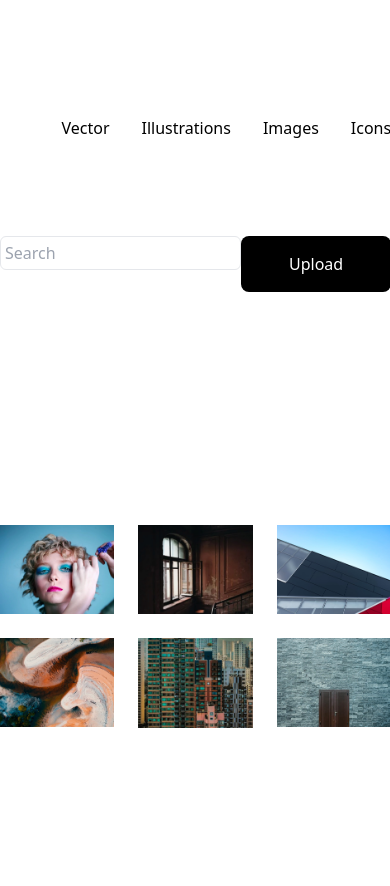
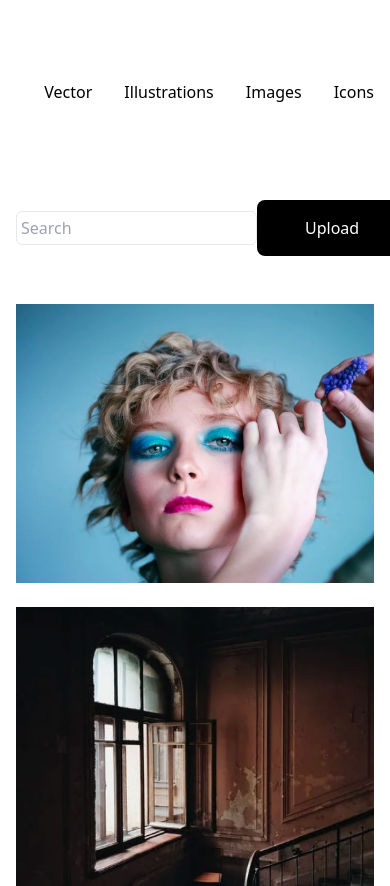
Before and after one commit to VPontis15/image-gallery-, a website: page index.html in a window 390 px wide. Shown: the top 886 px of the page. Before the commit the page ends 844 px from the top, so only its background shows below. Drawn offline with Linux system fonts and the light colour scheme.

Commit message:
made image container responsive and add hover nav

```diff
--- a/index.html
+++ b/index.html
@@ -9,19 +9,46 @@
   </head>
   <body>
     <!-- Container  -->
-    <div class="grid place-items-center min-h-screen max-w-5xl mx-auto">
+    <div
+      class="flex flex-col justify-center items-center min-h-screen max-w-6xl mx-auto p-4"
+    >
       <!-- navigation -->
-      <header class="flex flex-col w-full justify-end">
+      <header class="flex flex-col w-full justify-end mt-16">
         <nav class="ml-auto mb-24">
           <ul class="flex gap-8">
-            <li><a href="">Vector</a></li>
-            <li><a href="">Illustrations</a></li>
-            <li><a href="">Images</a></li>
-            <li><a href="">Icons</a></li>
+            <li>
+              <a
+                class="hover:underline underline-offset-8 decoration-orange-400"
+                href=""
+                >Vector</a
+              >
+            </li>
+            <li>
+              <a
+                class="hover:underline underline-offset-8 decoration-orange-400"
+                href=""
+                >Illustrations</a
+              >
+            </li>
+            <li>
+              <a
+                class="hover:underline underline-offset-8 decoration-orange-400"
+                href=""
+                >Images</a
+              >
+            </li>
+            <li>
+              <a
+                class="hover:underline underline-offset-8 decoration-orange-400"
+                href=""
+                >Icons</a
+              >
+            </li>
           </ul>
         </nav>
-        <div class="flex justify-between">
-          <div class="flex items-start">
+        <!-- Search bar and Upload BTN container -->
+        <div class="flex justify-between mb-12">
+          <div class="flex items-center">
             <input
               class="border border-gray-200 rounded-md p-1"
               type="text"
@@ -41,7 +68,7 @@
         </div>
       </header>
       <!-- Image Container -->
-      <section class="grid grid-cols-3 gap-6">
+      <section class="grid md:grid-cols-2 lg:grid-cols-3 gap-6">
         <img src="images/image1.jpg" alt="" /><img
           src="images/image2.jpg"
           alt=""
```
Also changed, not shown: css/style.css.
